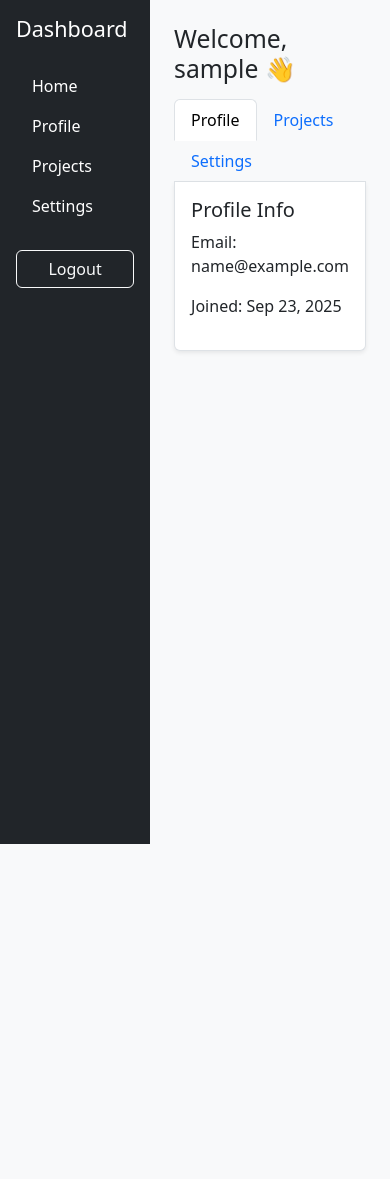
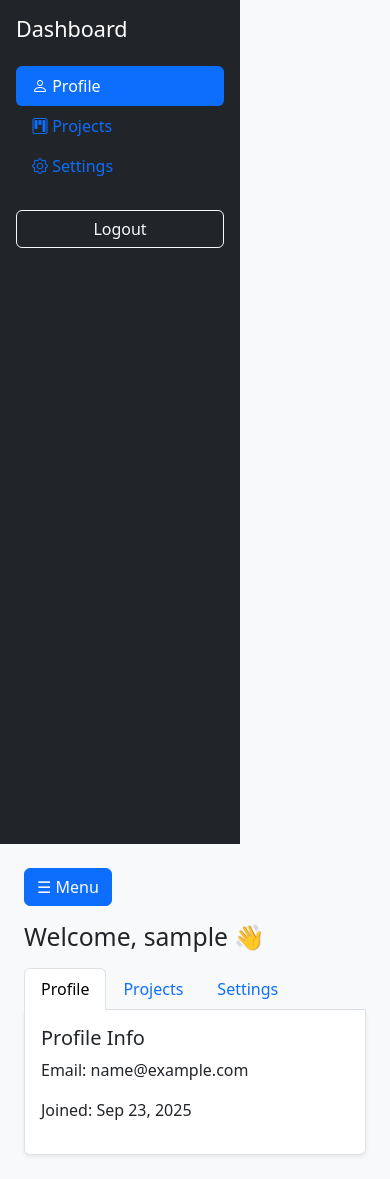
Before and after one commit to ndmichael/team_dashboard, a Django app: page / in a window 390 px wide. Before the commit the page ends 844 px from the top, so only its background shows below. Run offline with Django 5.2, Linux system fonts and the light colour scheme; the visitor is signed in with stand-in values (Sample User, id 1).

Commit message:
Updated the sidebar to close on small screen

```diff
--- a/dashboard/templates/dashboard/base.html
+++ b/dashboard/templates/dashboard/base.html
@@ -7,26 +7,53 @@
     <title>{% block title %}Team Dashboard{% endblock %}</title>
     <link href="https://cdn.jsdelivr.net/npm/bootstrap@5.3.2/dist/css/bootstrap.min.css" rel="stylesheet">
     <script src="https://cdn.jsdelivr.net/npm/bootstrap@5.3.2/dist/js/bootstrap.bundle.min.js"></script>
+    <link rel="stylesheet" href="https://cdn.jsdelivr.net/npm/bootstrap-icons@1.11.1/font/bootstrap-icons.css">
     <link rel="stylesheet" href="{% static 'dashboard/style.css' %}">
 </head>
 <body class="bg-light">
-    <div class="d-flex">
+    <div class="d-flex flex-column flex-md-row">
         <!-- Sidebar -->
-        <nav class="bg-dark text-white p-3 vh-100" style="width: 240px;">
+        <nav id="sidebar" class="bg-dark text-white p-3 vh-100" style="width: 240px;">
             <h4 class="mb-4">Dashboard</h4>
-            <ul class="nav flex-column nav-pills">
-                <li class="nav-item"><a class="nav-link text-white" href="#">Home</a></li>
-                <li class="nav-item"><a class="nav-link text-white" href="#">Profile</a></li>
-                <li class="nav-item"><a class="nav-link text-white" href="#">Projects</a></li>
-                <li class="nav-item"><a class="nav-link text-white" href="#">Settings</a></li>
-                <li class="nav-item mt-4"><a class="btn btn-outline-light w-100" href="">Logout</a></li>
+
+            <ul class="nav flex-column nav-pills sidebar-nav" id="sidebarTabs" role="tablist">
+                <li class="nav-item">
+                    <a class="nav-link active" id="profile-tab" data-bs-toggle="tab" href="#profile" role="tab">
+                        <i class="bi bi-person"></i> Profile
+                    </a>
+                </li>
+                <li class="nav-item">
+                    <a class="nav-link" id="projects-tab" data-bs-toggle="tab" href="#projects" role="tab">
+                        <i class="bi bi-kanban"></i> Projects
+                    </a>
+                </li>
+                <li class="nav-item">
+                    <a class="nav-link" id="settings-tab" data-bs-toggle="tab" href="#settings" role="tab">
+                        <i class="bi bi-gear"></i> Settings
+                    </a>
+                </li>
+                <li class="nav-item mt-4">
+                    <a class="btn btn-outline-light w-100" href="">Logout</a>
+                </li>
             </ul>
         </nav>
 
         <!-- Main Content -->
         <main class="flex-grow-1 p-4">
+            <!-- Toggle Button for small screens -->
+            <button class="btn btn-primary mb-3" id="sidebarToggle">
+                ☰ Menu
+            </button>
             {% block content %}{% endblock %}
         </main>
     </div>
+
+    <script>
+        // Sidebar toggle for mobile
+        document.getElementById("sidebarToggle").addEventListener("click", function () {
+            console.log("You clicked me.")
+            document.getElementById("sidebar").classList.toggle("active");
+        });
+    </script>
 </body>
 </html>
```
